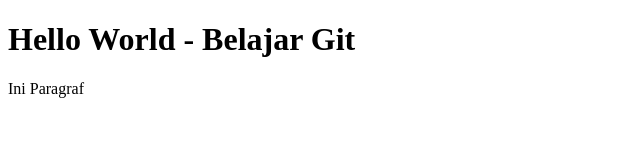
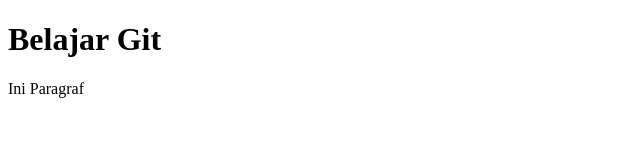
Before and after one commit to gemamreza/belajar-git, a plain HTML site: page index.html in a window 1280 px wide. Shown: the whole page, without its empty margins (0-640 px from the left). Drawn offline with Linux system fonts and the light colour scheme.

Commit message:
perubahan pada heading 1 html

```diff
--- a/index.html
+++ b/index.html
@@ -6,7 +6,7 @@
   <title>Document</title>
 </head>
 <body>
-  <h1>Hello World - Belajar Git</h1>
+  <h1>Belajar Git</h1>
   <p>Ini Paragraf</p>
 </body>
 </html>
```
